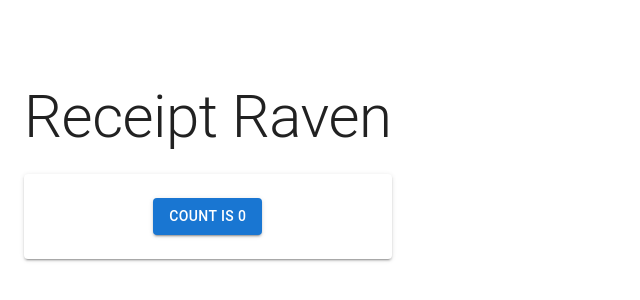
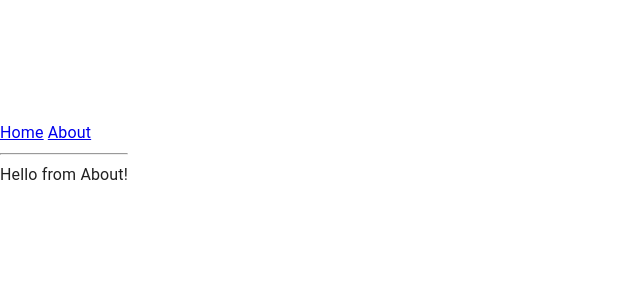
Before and after one commit to Tumetsu/receipt-raven, a React (Vite) app in the folder frontend/: page /about in a window 1280 px wide. Shown: the part 246-546 px from the top of the page, without its empty margins (0-640 px from the left). Built offline with nearby package versions, Linux system fonts and the light colour scheme.

Commit message:
Add Tanstack router to the project

```diff
--- a/frontend/package.json
+++ b/frontend/package.json
@@ -17,11 +17,14 @@
     "@emotion/react": "^11.14.0",
     "@emotion/styled": "^11.14.1",
     "@mui/material": "^7.3.4",
+    "@tanstack/react-router": "^1.132.33",
+    "@tanstack/react-router-devtools": "^1.132.33",
     "react": "^18.3.1",
     "react-dom": "^18.3.1"
   },
   "devDependencies": {
     "@eslint/js": "^9.17.0",
+    "@tanstack/router-plugin": "^1.132.33",
     "@types/react": "^18.3.18",
     "@types/react-dom": "^18.3.5",
     "@typescript-eslint/eslint-plugin": "^8.20.0",
--- a/frontend/src/App.tsx
+++ b/frontend/src/App.tsx
@@ -1,34 +1,19 @@
-import { useState, type ReactElement } from 'react';
-import { styled } from '@mui/material/styles';
-import { Button, Typography, Container, Box } from '@mui/material';
+import { type ReactElement, StrictMode } from 'react';
+import { routeTree } from './routeTree.gen';
+import { createRouter, RouterProvider } from '@tanstack/react-router';
 
-const StyledCard = styled(Box)(({ theme }) => ({
-  padding: theme.spacing(3),
-  borderRadius: theme.shape.borderRadius,
-  backgroundColor: theme.palette.background.paper,
-  boxShadow: theme.shadows[2],
-  textAlign: 'center',
-}));
+const router = createRouter({ routeTree });
+declare module '@tanstack/react-router' {
+  interface Register {
+    router: typeof router;
+  }
+}
 
 function App(): ReactElement {
-  const [count, setCount] = useState(0);
-
   return (
-    <Container maxWidth="sm">
-      <Box sx={{ mt: 8, mb: 4 }}>
-        <Typography variant="h2" component="h1" gutterBottom>
-          Receipt Raven
-        </Typography>
-        <StyledCard>
-          <Button
-            variant="contained"
-            onClick={() => setCount(count => count + 1)}
-          >
-            count is {count}
-          </Button>
-        </StyledCard>
-      </Box>
-    </Container>
+    <StrictMode>
+      <RouterProvider router={router} />
+    </StrictMode>
   );
 }
 
--- /dev/null
+++ b/frontend/src/routeTree.gen.ts
@@ -0,0 +1,95 @@
+/* eslint-disable */
+
+// @ts-nocheck
+
+// noinspection JSUnusedGlobalSymbols
+
+// This file was automatically generated by TanStack Router.
+// You should NOT make any changes in this file as it will be overwritten.
+// Additionally, you should also exclude this file from your linter and/or formatter to prevent it from being checked or modified.
+
+import { Route as rootRouteImport } from './routes/__root'
+import { Route as MainRouteImport } from './routes/main'
+import { Route as AboutRouteImport } from './routes/about'
+import { Route as IndexRouteImport } from './routes/index'
+
+const MainRoute = MainRouteImport.update({
+  id: '/main',
+  path: '/main',
+  getParentRoute: () => rootRouteImport,
+} as any)
+const AboutRoute = AboutRouteImport.update({
+  id: '/about',
+  path: '/about',
+  getParentRoute: () => rootRouteImport,
+} as any)
+const IndexRoute = IndexRouteImport.update({
+  id: '/',
+  path: '/',
+  getParentRoute: () => rootRouteImport,
+} as any)
+
+export interface FileRoutesByFullPath {
+  '/': typeof IndexRoute
+  '/about': typeof AboutRoute
+  '/main': typeof MainRoute
+}
+export interface FileRoutesByTo {
+  '/': typeof IndexRoute
+  '/about': typeof AboutRoute
+  '/main': typeof MainRoute
+}
+export interface FileRoutesById {
+  __root__: typeof rootRouteImport
+  '/': typeof IndexRoute
+  '/about': typeof AboutRoute
+  '/main': typeof MainRoute
+}
+export interface FileRouteTypes {
+  fileRoutesByFullPath: FileRoutesByFullPath
+  fullPaths: '/' | '/about' | '/main'
+  fileRoutesByTo: FileRoutesByTo
+  to: '/' | '/about' | '/main'
+  id: '__root__' | '/' | '/about' | '/main'
+  fileRoutesById: FileRoutesById
+}
+export interface RootRouteChildren {
+  IndexRoute: typeof IndexRoute
+  AboutRoute: typeof AboutRoute
+  MainRoute: typeof MainRoute
+}
+
+declare module '@tanstack/react-router' {
+  interface FileRoutesByPath {
+    '/main': {
+      id: '/main'
+      path: '/main'
+      fullPath: '/main'
+      preLoaderRoute: typeof MainRouteImport
+      parentRoute: typeof rootRouteImport
+    }
+    '/about': {
+      id: '/about'
+      path: '/about'
+      fullPath: '/about'
+      preLoaderRoute: typeof AboutRouteImport
+      parentRoute: typeof rootRouteImport
+    }
+    '/': {
+      id: '/'
+      path: '/'
+      fullPath: '/'
+      preLoaderRoute: typeof IndexRouteImport
+      parentRoute: typeof rootRouteImport
+    }
+  }
+}
+
+const rootRouteChildren: RootRouteChildren = {
+  IndexRoute: IndexRoute,
+  AboutRoute: AboutRoute,
+  MainRoute: MainRoute,
+}
+export const routeTree = rootRouteImport
+  ._addFileChildren(rootRouteChildren)
+  ._addFileTypes<FileRouteTypes>()
--- /dev/null
+++ b/frontend/src/routes/__root.tsx
@@ -0,0 +1,20 @@
+import { createRootRoute, Link, Outlet } from '@tanstack/react-router';
+import { TanStackRouterDevtools } from '@tanstack/react-router-devtools';
+
+const RootLayout = () => (
+  <>
+    <div className="p-2 flex gap-2">
+      <Link to="/" className="[&.active]:font-bold">
+        Home
+      </Link>{' '}
+      <Link to="/about" className="[&.active]:font-bold">
+        About
+      </Link>
+    </div>
+    <hr />
+    <Outlet />
+    <TanStackRouterDevtools />
+  </>
+);
+
+export const Route = createRootRoute({ component: RootLayout });
--- /dev/null
+++ b/frontend/src/routes/about.tsx
@@ -0,0 +1,9 @@
+import { createFileRoute } from '@tanstack/react-router';
+
+export const Route = createFileRoute('/about')({
+  component: About,
+});
+
+function About() {
+  return <div className="p-2">Hello from About!</div>;
+}
--- /dev/null
+++ b/frontend/src/routes/index.tsx
@@ -0,0 +1,13 @@
+import { createFileRoute } from '@tanstack/react-router';
+
+export const Route = createFileRoute('/')({
+  component: Index,
+});
+
+function Index() {
+  return (
+    <div className="p-2">
+      <h3>Welcome Home!</h3>
+    </div>
+  );
+}
--- /dev/null
+++ b/frontend/src/routes/main.tsx
@@ -0,0 +1,9 @@
+import { createFileRoute } from '@tanstack/react-router';
+
+export const Route = createFileRoute('/main')({
+  component: RouteComponent,
+});
+
+function RouteComponent() {
+  return <div>Hello "/main"!</div>;
+}
--- a/frontend/vite.config.ts
+++ b/frontend/vite.config.ts
@@ -1,10 +1,15 @@
 import { defineConfig } from 'vite';
 import react from '@vitejs/plugin-react';
 import checker from 'vite-plugin-checker';
+import tanstackRouter from '@tanstack/router-plugin/vite';
 
 // https://vite.dev/config/
 export default defineConfig({
   plugins: [
+    tanstackRouter({
+      target: 'react',
+      autoCodeSplitting: true,
+    }),
     react(),
     checker({
       typescript: true,
```
Also changed, not shown: 2 other files (tests, documents, lock files or other folders).
